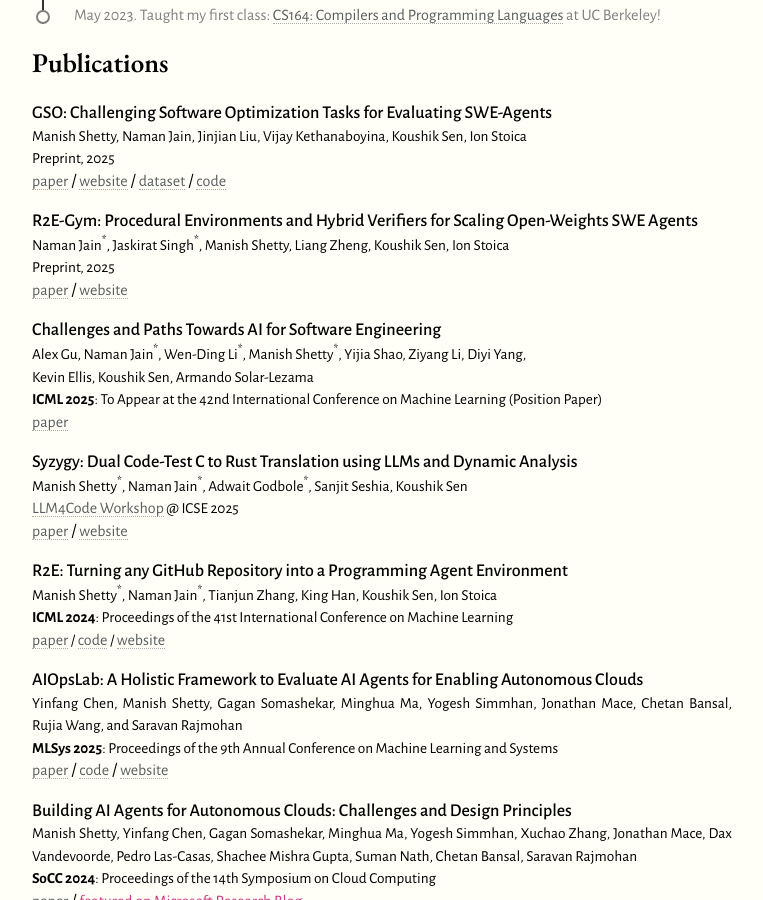
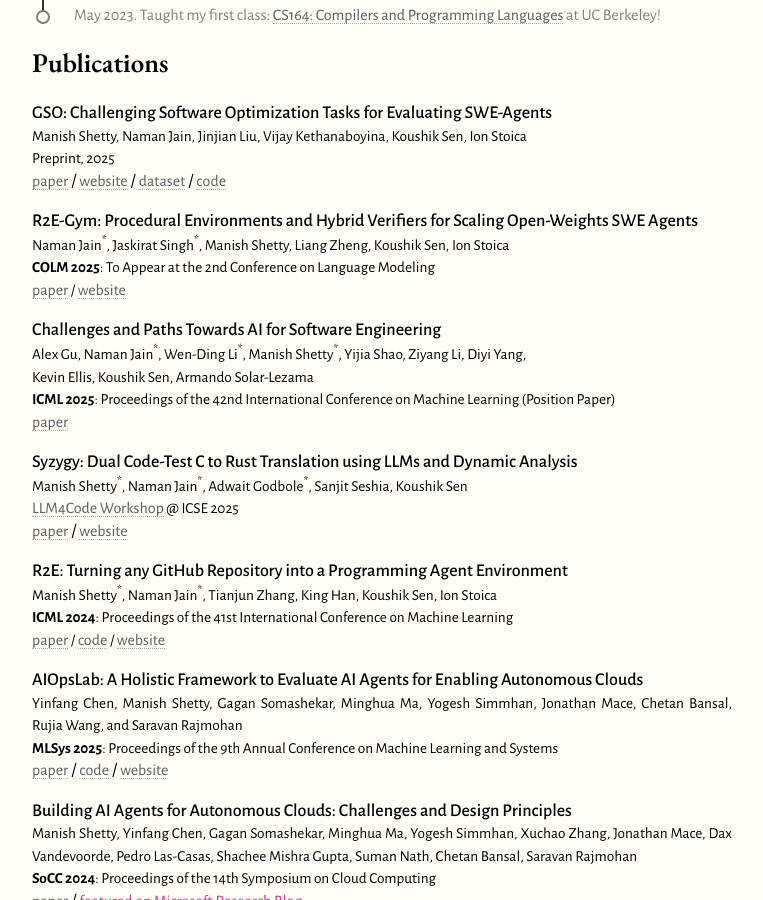
Before and after one commit to manishshettym/manishshettym.github.io, a Jekyll site: the page built from index.md, in a window 1280 px wide and 900 px high, scrolled down 609 px. Shown: the whole window, without its empty margins (258-1021 px from the left). Built offline with Jekyll 4.4.1, drawn with Linux system fonts in a browser that asks for light colours.

Commit message:
Update pubs.md

```diff
--- a/_includes/pubs.md
+++ b/_includes/pubs.md
@@ -11,7 +11,7 @@
 <span class="pubtitle">R2E-Gym: Procedural Environments and Hybrid Verifiers for Scaling Open-Weights SWE Agents</span><br>
 <span style="font-size:85%">
 Naman Jain<sup>*</sup>, Jaskirat Singh<sup>*</sup>, Manish Shetty, Liang Zheng, Koushik Sen, Ion Stoica<br>
-Preprint, 2025 </span> <br>
+**COLM 2025**: To Appear at the 2nd Conference on Language Modeling<br>
 <a href="https://arxiv.org/abs/2504.07164">paper</a> /
 <a href="https://r2e-gym.github.io/">website</a>
 
@@ -20,7 +20,7 @@
 <span style="font-size:85%">
 Alex Gu, Naman Jain<sup>*</sup>, Wen-Ding Li<sup>*</sup>, Manish Shetty<sup>*</sup>, Yijia Shao, Ziyang Li, Diyi Yang, <br>
 Kevin Ellis, Koushik Sen, Armando Solar-Lezama<br>
-**ICML 2025**: To Appear at the 42nd International Conference on Machine Learning (Position Paper)<br>
+**ICML 2025**: Proceedings of the 42nd International Conference on Machine Learning (Position Paper)<br>
 <a href="https://tinyurl.com/ai4code">paper</a>
 
 
```
